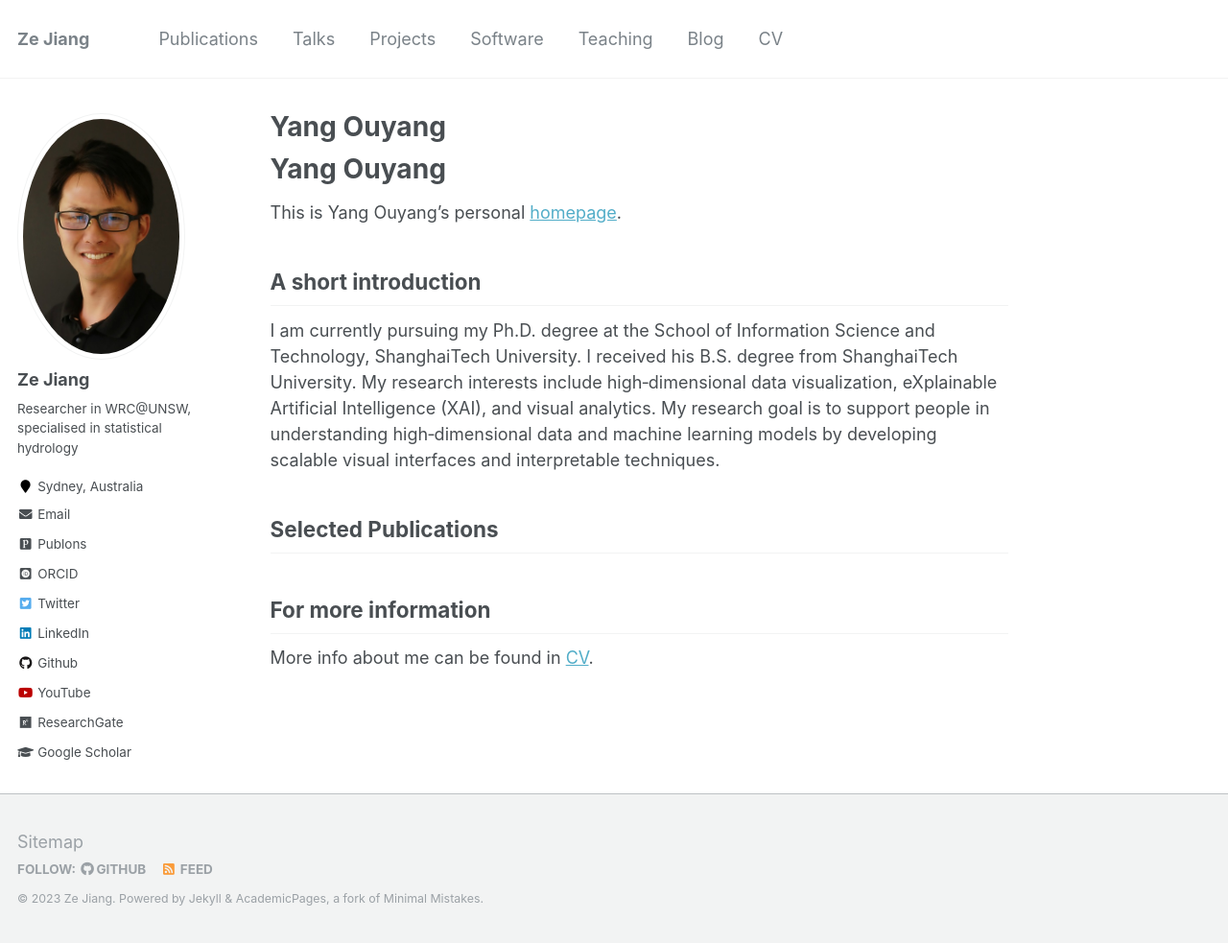
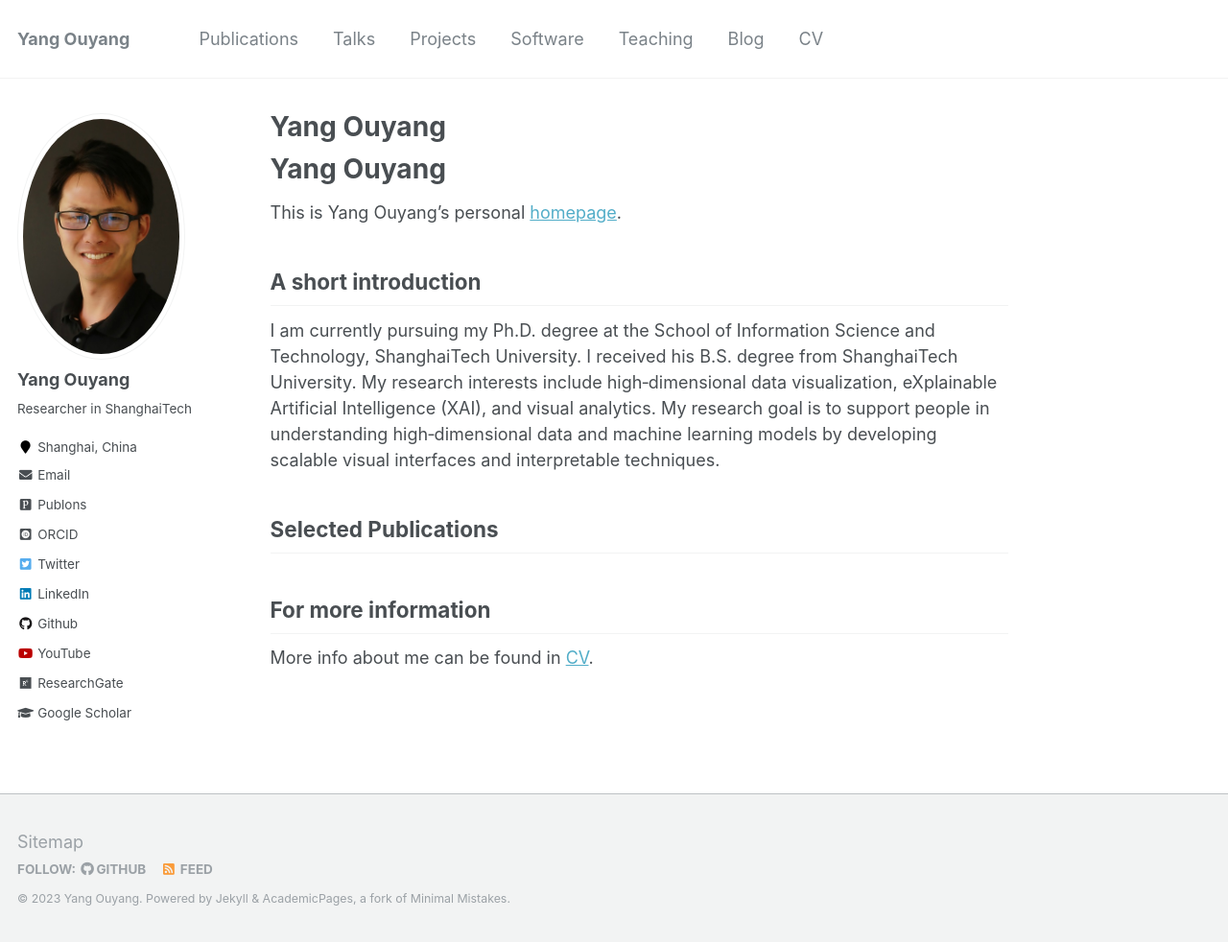
Before and after one commit to Cat-Ouyang/Cat-Ouyang.github.io, a Jekyll site: the page built from index.md, in a window 1280 px wide and 983 px high. Shown: the whole window at 96% size. Built offline with Jekyll 4.4.1, drawn with Linux system fonts in a browser that asks for light colours; some web fonts are replaced; our own code applies the rules of GitHub Pages for plain Markdown files.

Commit message:
update config

```diff
--- a/_config.yml
+++ b/_config.yml
@@ -7,13 +7,13 @@
 
 # Site Settings
 locale                   : "en-US"
-title                    : "Ze Jiang"
+title                    : "Yang Ouyang"
 title_separator          : "-"
-name                     : &name "Ze Jiang"
-description              : &description "Researcher in WRC@UNSW, Sydney, Australia"
-url                      : https://zejiang-unsw.github.io # the base hostname & protocol for your site e.g. "https://mmistakes.github.io"
+name                     : &name "Yang Ouyang"
+description              : &description "Researcher in ShanghaiTech, Shanghai, China"
+url                      : https://ouyang007.github.io # the base hostname & protocol for your site e.g. "https://mmistakes.github.io"
 baseurl                  : "" # the subpath of your site, e.g. "/blog"
-repository               : "zejiang-unsw.github.io"
+repository               : "ouyang007.github.io"
 teaser                   :  # filename of teaser fallback teaser image placed in /images/, .e.g. "500x300.png"
 breadcrumbs              : false # true, false (default)
 words_per_minute         : 160
@@ -80,10 +80,10 @@ analytics:
 
 # Site Author
 author:
-  name             : "Ze Jiang"
+  name             : "Yang Ouyang"
   avatar           : "profile.jpg"
-  bio              : "Researcher in WRC@UNSW, specialised in statistical hydrology"
-  location         : "Sydney, Australia"
+  bio              : "Researcher in ShanghaiTech"
+  location         : "Shanghai, China"
   employer         :
   pubmed           : #"https://www.ncbi.nlm.nih.gov/pubmed/?term=john+snow"
   googlescholar    : "https://scholar.google.com/citations?user=4iVouPYAAAAJ&hl=en"
@@ -97,7 +97,7 @@ author:
   flickr           :
   facebook         :
   foursquare       :
-  github           : "zejiang-unsw"
+  github           : "ouyang-007"
   google_plus      :
   keybase          :
   instagram        :
```
